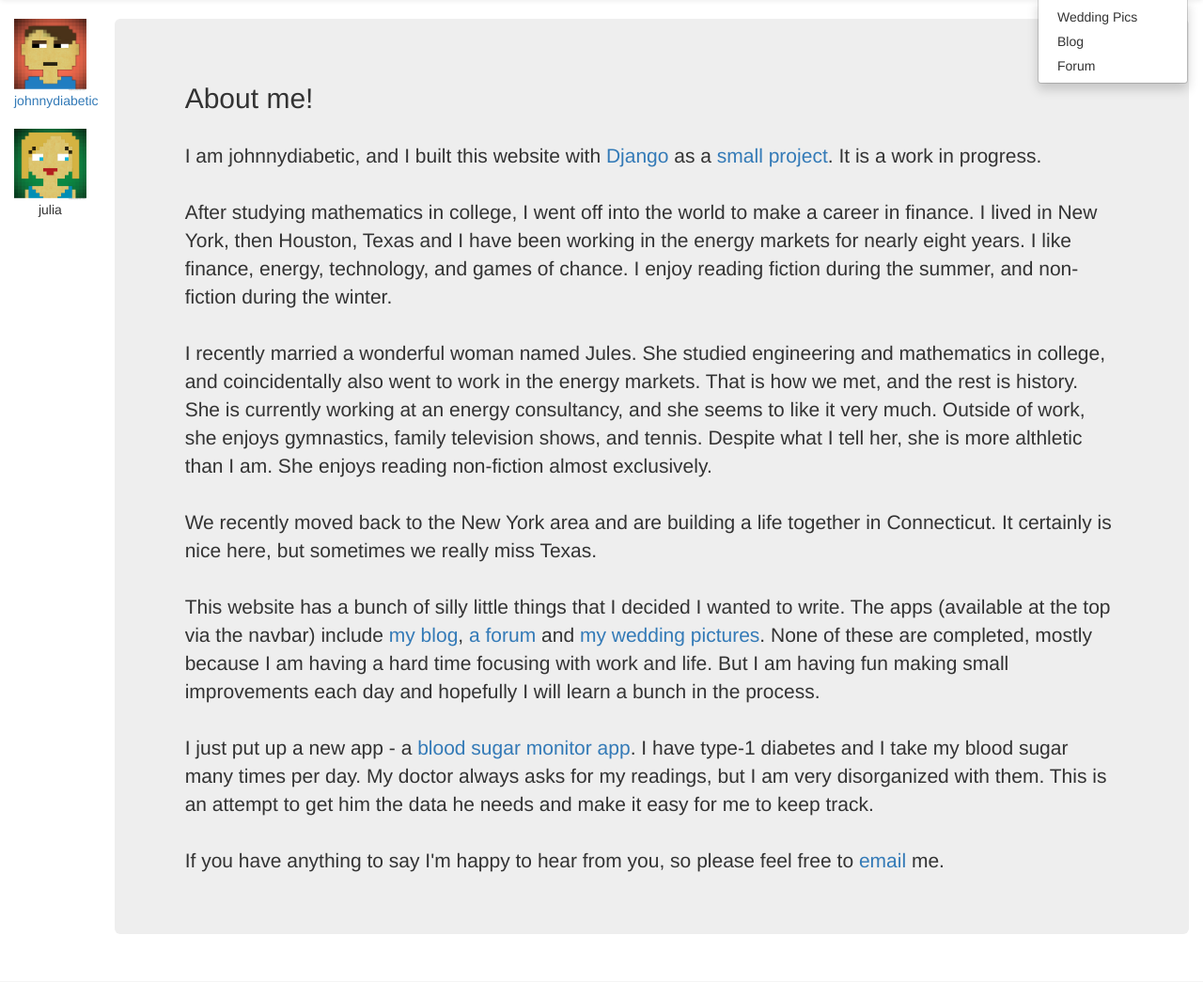
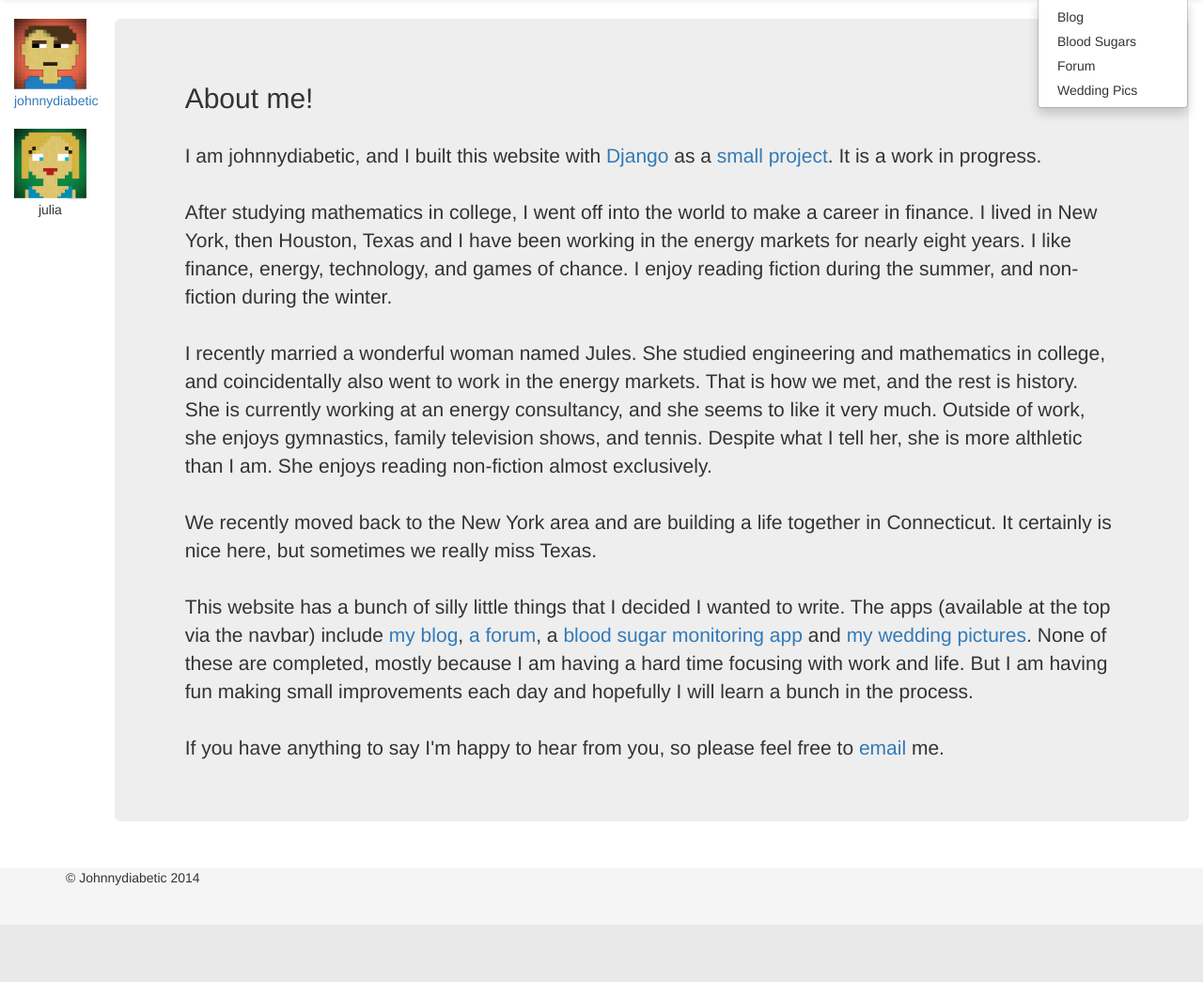
Before and after one commit to jd1123/johnnydiabetic, a Django app: template templates/about.html in a window 1280 px wide, after a click on "Apps". Shown: the part 52-1097 px from the top of the page at 94% size. After the commit the page ends 994 px from the top, so only its background shows below. Run offline with Django 3.2, Linux system fonts and the light colour scheme; the template is opened without the code that fills it, so the values that code supplies are empty; some libraries are stand-ins or nearby versions.

Commit message:
Formatting changes

```diff
--- a/templates/about.html
+++ b/templates/about.html
@@ -23,14 +23,11 @@
         but sometimes we really miss Texas.
         <br /><br />
 		This website has a bunch of silly little things that I decided I wanted to write. The apps (available at the top via the
-		navbar) include <a href="{% url 'blog.views.index' %}">my blog</a>, <a href="{% url 'forum.views.forumlist' %}">a forum</a>
+		navbar) include <a href="{% url 'blog.views.index' %}">my blog</a>, <a href="{% url 'forum.views.forumlist' %}">a forum</a>,
+		a <a href="{% url 'bloodsugar.views.root' %}">blood sugar monitoring app</a>
 		and <a href="{% url 'wedding.views.gallery' %}">my wedding pictures</a>. None of these are completed, mostly because I am
 		having a hard time focusing with work and life. But I am having fun making small improvements each day and hopefully I
 		will learn a bunch in the process.
-		<br /><br />
-		I just put up a new app - a <a href="{% url 'bloodsugar.views.root' %}">blood sugar monitor app</a>. I have type-1 diabetes and I take my blood sugar
-		many times per day. My doctor always asks for my readings, but I am very disorganized with them. This is an attempt to get him the data he needs and
-		make it easy for me to keep track.
 		<br /><br />
         If you have anything to say I'm happy to hear from you, so please feel free to
         <a href="mailto:johnnydiabetic@gmail.com">email</a> me.
--- a/templates/base.html
+++ b/templates/base.html
@@ -47,9 +47,10 @@
 		        <li class="dropdown">
 		          <a href="#" class="dropdown-toggle" data-toggle="dropdown">Apps <span class="caret"></span></a>
 		          <ul class="dropdown-menu" role="menu">
+		            <li><a href="{% url 'blog.views.index' %}">Blog</a></li>
+					<li><a href="{% url 'bloodsugar.views.root' %}">Blood Sugars</a><li>
+		            <li><a href="{% url 'forum.views.forumlist' %}">Forum</a></li>
 		            <li><a href="{% url 'wedding.views.gallery' %}">Wedding Pics</a></li>
-		            <li><a href="{% url 'blog.views.index' %}">Blog</a></li>
-		            <li><a href="{% url 'forum.views.forumlist' %}">Forum</a></li>
 		          </ul>
 		        </li>
 		      </ul>
```
